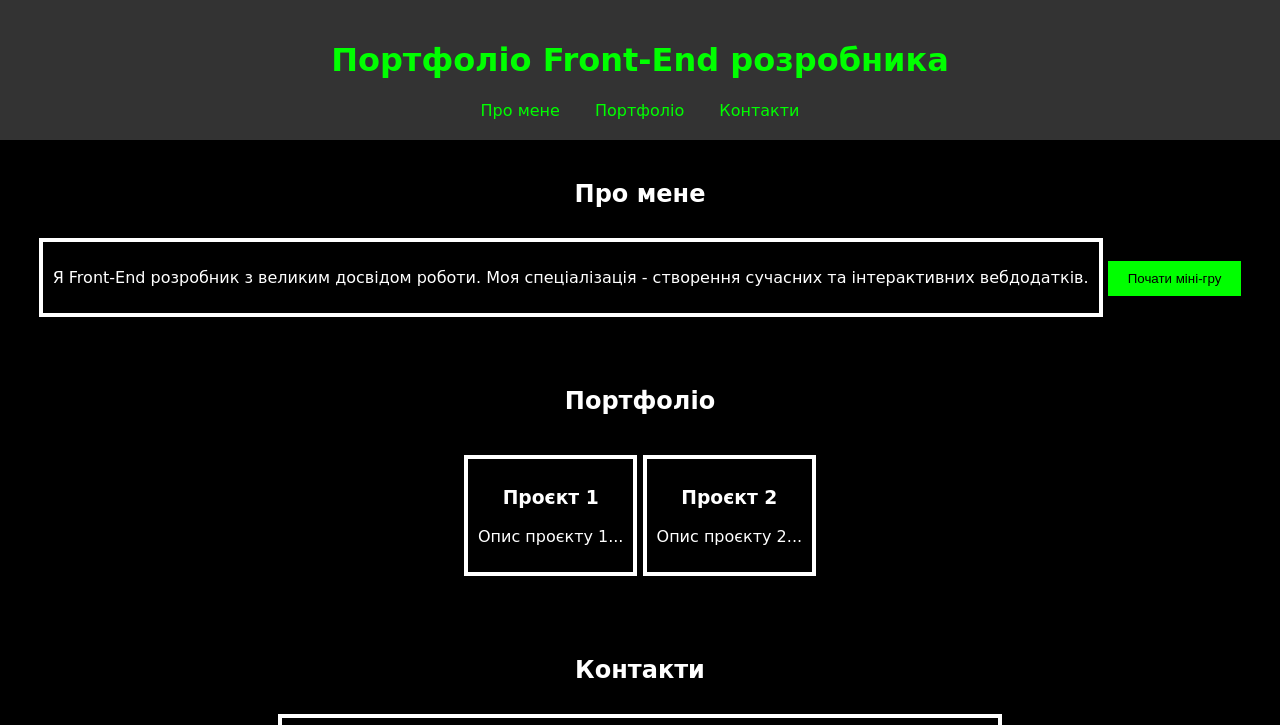
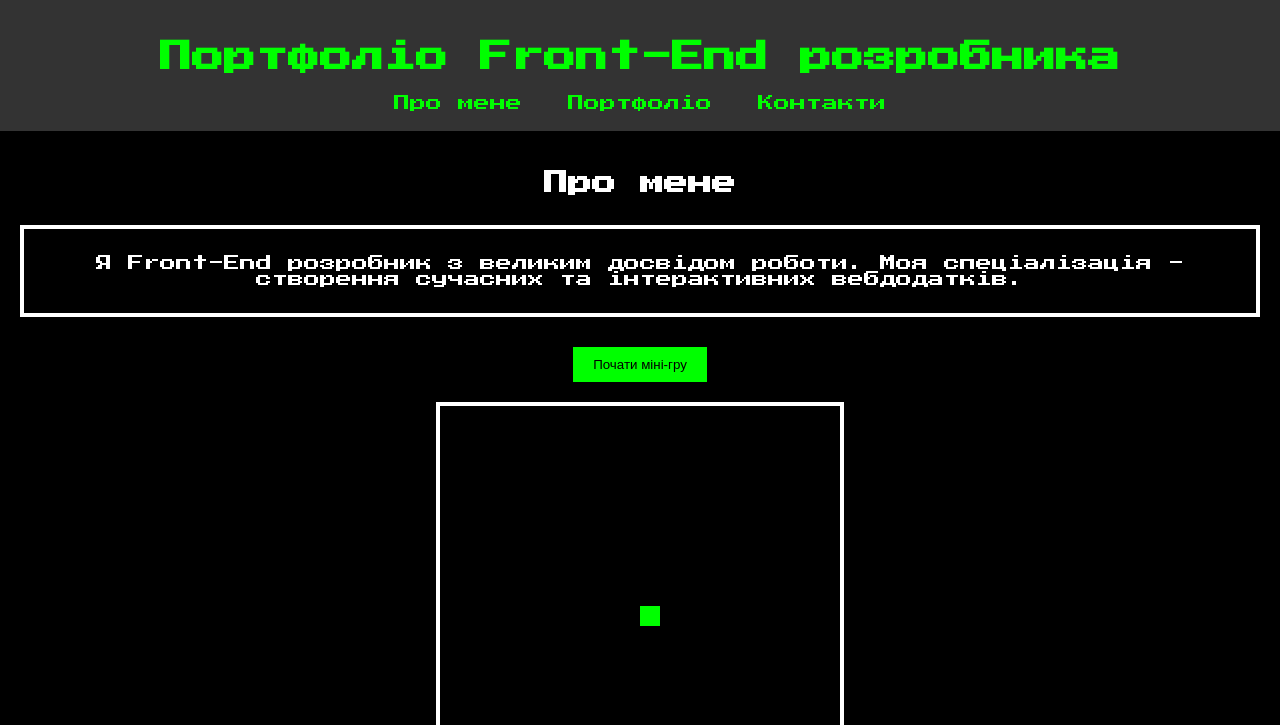
Before and after one commit to ivanov0ivanov/portfolio, a plain HTML site: page index.html in a window 1280 px wide. Both pictures are taken after a click on the button "Почати міні-гру". Shown: the top 725 px of the page. Drawn offline with Linux system fonts and the light colour scheme.

Commit message:
upd: game upgrade (v1.0.0) -- completed

```diff
--- a/index.html
+++ b/index.html
@@ -4,6 +4,7 @@
 	<meta charset="UTF-8">
 	<meta name="viewport" content="width=device-width, initial-scale=1.0">
 	<title>Портфоліо Front-End розробника</title>
+	<link href="https://fonts.googleapis.com/css2?family=Press+Start+2P&display=swap" rel="stylesheet">
 	<style>
 		body {
 			background-color: #000;
@@ -17,6 +18,7 @@
 		header {
 			background-color: #333;
 			padding: 20px;
+			animation: fadeIn 2s ease-in-out;
 		}
 
 		h1 {
@@ -27,10 +29,16 @@
 			color: #0f0;
 			text-decoration: none;
 			margin: 0 15px;
+			transition: color 0.3s;
+		}
+
+		nav a:hover {
+			color: #ff0;
 		}
 
 		section {
 			padding: 20px;
+			animation: fadeIn 2s ease-in-out;
 		}
 
 		.pixel-border {
@@ -42,6 +50,7 @@
 
 		.portfolio-item {
 			margin: 20px 0;
+			animation: fadeIn 2s ease-in-out;
 		}
 
 		.contact-form input, .contact-form textarea {
@@ -60,16 +69,46 @@
 			border: none;
 			font-family: 'Press Start 2P', cursive;
 			cursor: pointer;
+			transition: background-color 0.3s;
+		}
+
+		.contact-form button:hover {
+			background-color: #ff0;
 		}
 
 		footer {
 			background-color: #333;
 			padding: 10px;
+			animation: fadeIn 2s ease-in-out;
 		}
 
 		.social-links a {
 			color: #0f0;
 			margin: 0 10px;
+			transition: color 0.3s;
+		}
+
+		.social-links a:hover {
+			color: #ff0;
+		}
+
+		@keyframes fadeIn {
+			from {
+				opacity: 0;
+			}
+			to {
+				opacity: 1;
+			}
+		}
+
+		.game-area {
+			display: none;
+			margin: 20px 0;
+		}
+
+		.game-canvas {
+			background-color: #000;
+			border: 4px solid #fff;
 		}
 	</style>
 </head>
@@ -87,6 +126,13 @@
 	<div class="pixel-border">
 		<p>Я Front-End розробник з великим досвідом роботи. Моя спеціалізація - створення сучасних та інтерактивних
 			вебдодатків.</p>
+	</div>
+	<button id="start-game-button"
+	        style="padding: 10px 20px; margin-top: 20px; background-color: #0f0; border: none; cursor: pointer;">Почати
+		міні-гру
+	</button>
+	<div class="game-area">
+		<canvas id="game-canvas" width="400" height="400" class="game-canvas"></canvas>
 	</div>
 </section>
 <section id="portfolio">
@@ -120,23 +166,45 @@
 	<p>&copy; 2024 Портфоліо Front-End розробника. Всі права захищені.</p>
 </footer>
 <script>
-	// Інтерактивний елемент - міні-гру
-	const startGame = () => {
-		alert("Гра почалася! Зберіть всі пікселі!");
-	};
+	const startGameButton = document.getElementById("start-game-button");
+	const gameArea = document.querySelector(".game-area");
+	const gameCanvas = document.getElementById("game-canvas");
+	const ctx = gameCanvas.getContext("2d");
+	let playerX = 200, playerY = 200;
+	const playerSize = 20;
+	const keys = {};
 
-	// Додаємо подію для запуску гри
-	document.addEventListener("DOMContentLoaded", (event) => {
-		const gameButton = document.createElement("button");
-		gameButton.innerText = "Почати міні-гру";
-		gameButton.style.padding = "10px 20px";
-		gameButton.style.marginTop = "20px";
-		gameButton.style.backgroundColor = "#0f0";
-		gameButton.style.border = "none";
-		gameButton.style.cursor = "pointer";
-		gameButton.onclick = startGame;
-		document.querySelector("#about").appendChild(gameButton);
+	startGameButton.addEventListener("click", () => {
+		gameArea.style.display = "block";
+		gameLoop();
 	});
+
+	document.addEventListener("keydown", (e) => {
+		keys[e.key] = true;
+	});
+
+	document.addEventListener("keyup", (e) => {
+		keys[e.key] = false;
+	});
+
+	function gameLoop () {
+		ctx.clearRect(0, 0, gameCanvas.width, gameCanvas.height);
+		movePlayer();
+		drawPlayer();
+		requestAnimationFrame(gameLoop);
+	}
+
+	function movePlayer () {
+		if (keys["ArrowUp"] && playerY > 0) playerY -= 2;
+		if (keys["ArrowDown"] && playerY < gameCanvas.height - playerSize) playerY += 2;
+		if (keys["ArrowLeft"] && playerX > 0) playerX -= 2;
+		if (keys["ArrowRight"] && playerX < gameCanvas.width - playerSize) playerX += 2;
+	}
+
+	function drawPlayer () {
+		ctx.fillStyle = "#0f0";
+		ctx.fillRect(playerX, playerY, playerSize, playerSize);
+	}
 </script>
 </body>
 </html>
```
